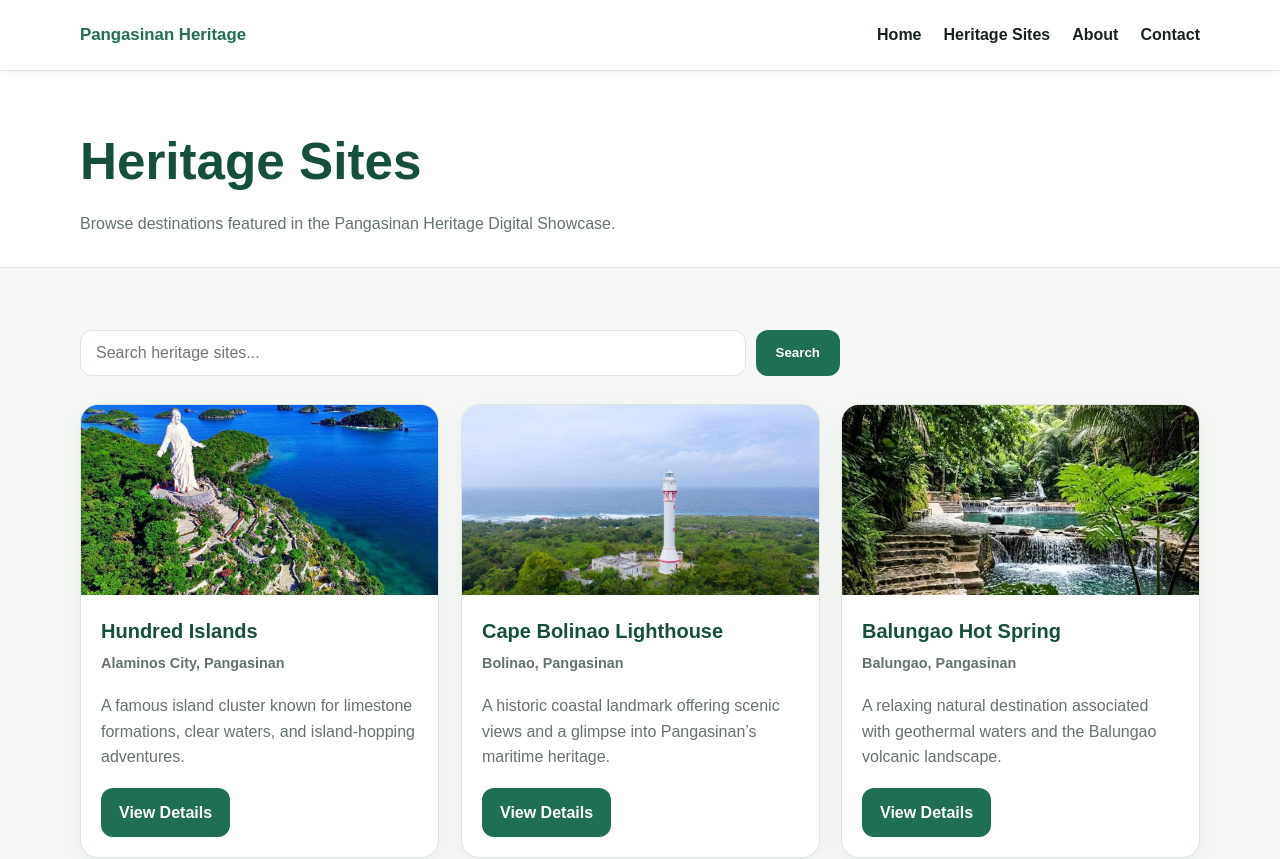
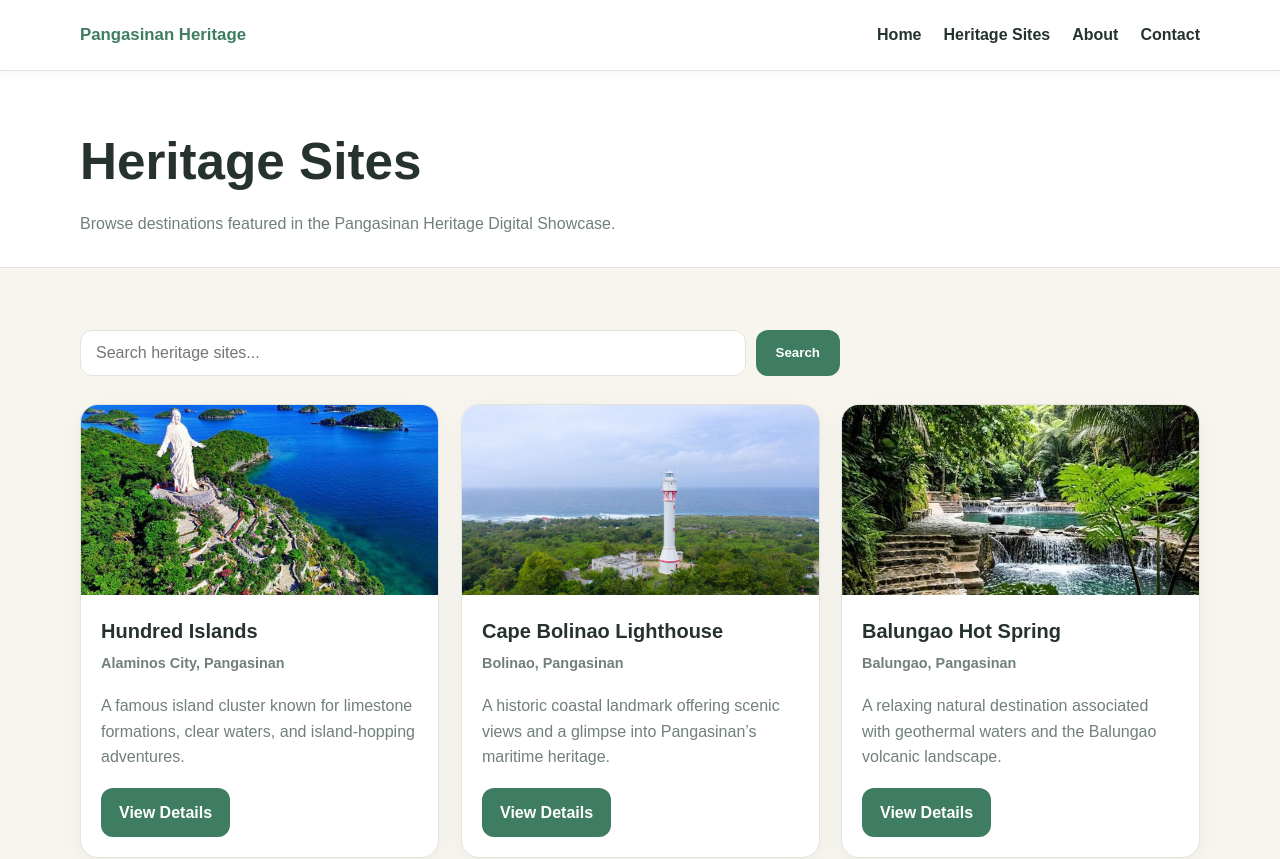
Before and after one commit to cjeomolina40-ops/Activity-1.1-Molina-JohnJeo, a Next.js app: page /heritage in a window 1280 px wide. Shown: the top 859 px of the page. Built offline with nearby package versions, Linux system fonts and the light colour scheme.

Commit message:
Updated website design

```diff
--- a/app/globals.css
+++ b/app/globals.css
@@ -1,15 +1,17 @@
 
 :root {
-  --primary: #1f6f54;
-  --primary-dark: #174f3d;
-  --accent: #d4a72c;
-  --bg: #f6f8f5;
+  --primary: #3f7d63;
+  --primary-dark: #285943;
+  --accent: #d6ad4b;
+  --bg: #f7f5ee;
   --card: #ffffff;
-  --text: #18231e;
-  --muted: #66736c;
-  --border: #dce5df;
+  --text: #26332d;
+  --muted: #718078;
+  --border: #e2e4dc;
   --radius: 18px;
 }
+
+
 
 *,
 *::before,
@@ -48,9 +50,9 @@ img {
   position: sticky;
   top: 0;
   z-index: 20;
-  background: #ffffff;
+  background: #fff;
   border-bottom: 1px solid var(--border);
-  box-shadow: 0 2px 12px rgba(23, 79, 61, 0.06);
+  box-shadow: 0 2px 12px #0000000d;
 }
 
 .header-inner {
@@ -66,10 +68,6 @@ img {
   font-weight: 800;
   color: var(--primary);
   text-decoration: none;
-}
-
-.brand:hover {
-  color: var(--accent);
 }
 
 .nav {
@@ -93,7 +91,6 @@ img {
   display: none;
   border: 1px solid var(--border);
   background: #fff;
-  color: var(--primary-dark);
   border-radius: 10px;
   padding: 9px 12px;
   font-size: 1.2rem;
@@ -105,12 +102,7 @@ img {
 
 .hero {
   padding: 72px 0 60px;
-  background: linear-gradient(
-    135deg,
-    #eaf4ee 0%,
-    #f6f8f5 55%,
-    #fff8df 100%
-  );
+  background: linear-gradient(135deg, #eaf6ff, #fff7df);
 }
 
 .eyebrow {
@@ -123,7 +115,6 @@ img {
 }
 
 .hero h1 {
-  color: var(--primary-dark);
   font-size: clamp(2.3rem, 6vw, 4.5rem);
   line-height: 1.05;
   margin: 12px 0 18px;
@@ -162,7 +153,7 @@ img {
 
 .button-primary {
   background: var(--primary);
-  color: #ffffff;
+  color: #fff;
 }
 
 .button-primary:hover {
@@ -170,14 +161,9 @@ img {
 }
 
 .button-secondary {
-  background: #ffffff;
+  background: #fff;
   color: var(--primary-dark);
   border: 1px solid var(--border);
-}
-
-.button-secondary:hover {
-  border-color: var(--accent);
-  color: var(--primary);
 }
 
 /* =========================
@@ -189,7 +175,6 @@ img {
 }
 
 .section h2 {
-  color: var(--primary-dark);
   font-size: clamp(1.7rem, 4vw, 2.5rem);
   margin: 0 0 8px;
 }
@@ -219,19 +204,35 @@ img {
   border: 1px solid var(--border);
   border-radius: var(--radius);
   overflow: hidden;
-  box-shadow: 0 6px 24px rgba(23, 79, 61, 0.06);
+  box-shadow: 0 6px 24px #1a33400b;
+
+  /* Isolate card rendering */
   contain: layout paint;
-  content-visibility: auto;
-  contain-intrinsic-size: 320px;
 }
 
+/*
+  Image container.
+
+  aspect-ratio reserves space before
+  the image finishes loading, reducing
+  layout movement.
+*/
 .card-image {
   display: block;
   width: 100%;
   height: 190px;
   aspect-ratio: 16 / 9;
   object-fit: cover;
-  background: #edf2ee;
+  background: #eef3f7;
+}
+
+/*
+  For browsers that support content-visibility,
+  defer rendering of cards far below the viewport.
+*/
+.card {
+  content-visibility: auto;
+  contain-intrinsic-size: 320px;
 }
 
 .card-content {
@@ -239,13 +240,12 @@ img {
 }
 
 .card h3 {
-  color: var(--primary-dark);
   margin: 0 0 5px;
   font-size: 1.25rem;
 }
 
 .location {
-  color: var(--accent);
+  color: var(--primary-dark);
   font-weight: 700;
   font-size: 0.9rem;
   margin: 0 0 10px;
@@ -274,28 +274,16 @@ img {
   border-radius: 12px;
   padding: 13px 15px;
   font-size: 1rem;
-  background: #ffffff;
-  color: var(--text);
-}
-
-.search input:focus {
-  outline: none;
-  border-color: var(--primary);
-  box-shadow: 0 0 0 3px rgba(31, 111, 84, 0.1);
+  background: #fff;
 }
 
 .search button {
   border: 0;
   border-radius: 12px;
   background: var(--primary);
-  color: #ffffff;
+  color: #fff;
   padding: 0 20px;
   font-weight: 800;
-  cursor: pointer;
-}
-
-.search button:hover {
-  background: var(--primary-dark);
 }
 
 /* =========================
@@ -309,15 +297,13 @@ img {
 }
 
 .info {
-  background: #ffffff;
+  background: #fff;
   border: 1px solid var(--border);
   border-radius: 16px;
   padding: 22px;
-  box-shadow: 0 4px 16px rgba(23, 79, 61, 0.04);
 }
 
 .info h3 {
-  color: var(--primary-dark);
   margin-top: 0;
 }
 
@@ -331,12 +317,11 @@ img {
 
 .page-head {
   padding: 50px 0 30px;
-  background: #ffffff;
+  background: #fff;
   border-bottom: 1px solid var(--border);
 }
 
 .page-head h1 {
-  color: var(--primary-dark);
   font-size: clamp(2rem, 5vw, 3.2rem);
   margin: 0 0 8px;
 }
@@ -348,7 +333,7 @@ img {
 }
 
 /* =========================
-   DETAIL
+   DETAIL PAGE
 ========================= */
 
 .detail {
@@ -358,6 +343,10 @@ img {
   align-items: start;
 }
 
+/*
+  Reserve image space before loading.
+  This helps prevent CLS.
+*/
 .detail img {
   display: block;
   width: 100%;
@@ -366,19 +355,17 @@ img {
   object-fit: cover;
   border-radius: var(--radius);
   border: 1px solid var(--border);
-  background: #edf2ee;
+  background: #eef3f7;
 }
 
 .detail-box {
-  background: #ffffff;
+  background: #fff;
   border: 1px solid var(--border);
   border-radius: var(--radius);
   padding: 24px;
-  box-shadow: 0 6px 24px rgba(23, 79, 61, 0.05);
 }
 
 .detail-box h2 {
-  color: var(--primary-dark);
   margin-top: 0;
 }
 
@@ -387,8 +374,8 @@ img {
 ========================= */
 
 .footer {
-  background: #123d30;
-  color: #e6eee9;
+  background: #102331;
+  color: #dfe9ef;
   padding: 28px 0;
   margin-top: 40px;
 }
@@ -401,7 +388,7 @@ img {
 }
 
 .footer span {
-  color: #afc2b9;
+  color: #aabac5;
 }
 
 /* =========================
@@ -410,7 +397,7 @@ img {
 
 .empty {
   padding: 35px;
-  background: #ffffff;
+  background: #fff;
   border: 1px dashed var(--border);
   border-radius: 16px;
   color: var(--muted);
@@ -427,7 +414,7 @@ img {
     top: 70px;
     left: 0;
     right: 0;
-    background: #ffffff;
+    background: #fff;
     border-bottom: 1px solid var(--border);
     padding: 16px 4%;
     flex-direction: column;
```
